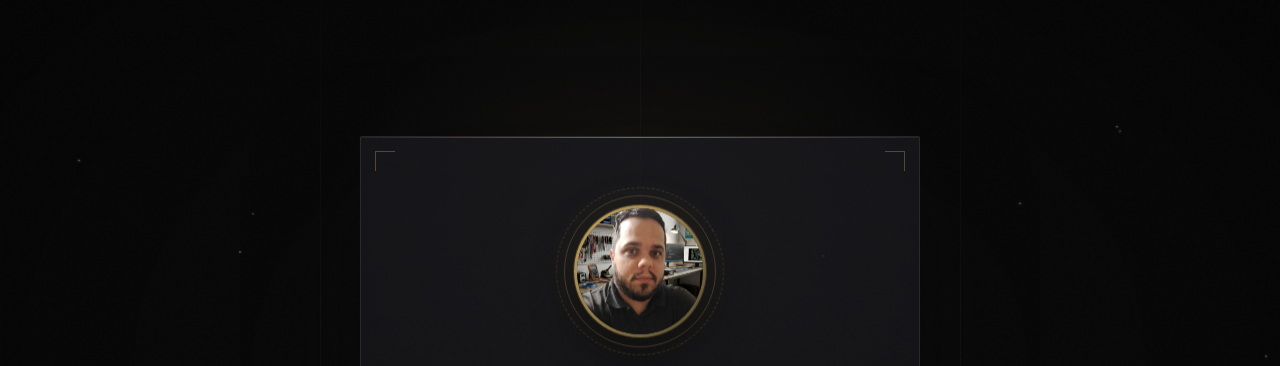
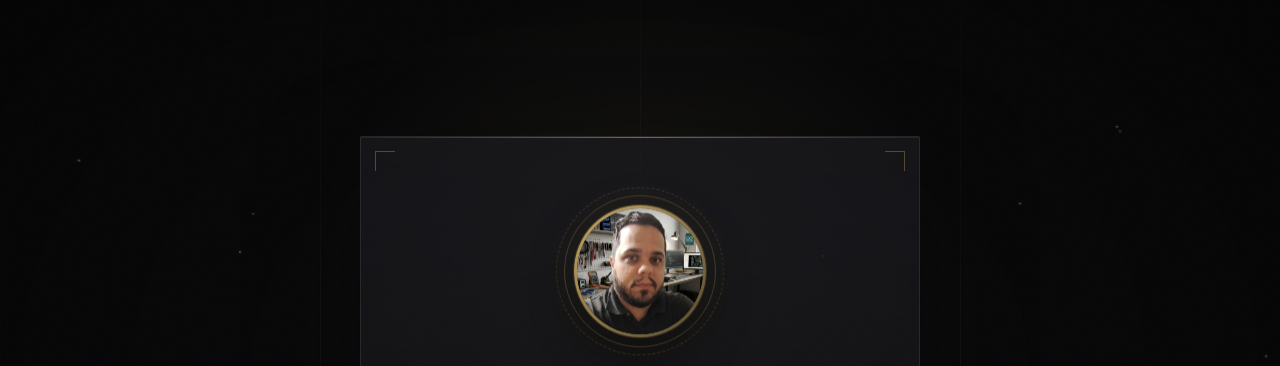
Before and after one commit to phfagoto/sitepaulofagoto, a plain HTML site: page index.html in a window 1280 px wide. Shown: the top 366 px of the page. Drawn offline with nearby package versions, Linux system fonts and the light colour scheme.

Commit message:
Add files via upload

```diff
--- a/index.html
+++ b/index.html
@@ -210,7 +210,8 @@
       height: 100%;
       border-radius: 50%;
       object-fit: cover;
-      object-position: center;
+      /* Ajuste do enquadramento: foco no terço superior para não cortar o topo da cabeça */
+      object-position: center 30%;
       filter: contrast(1.03) saturate(0.98);
       background: var(--ink-3);
     }
```
